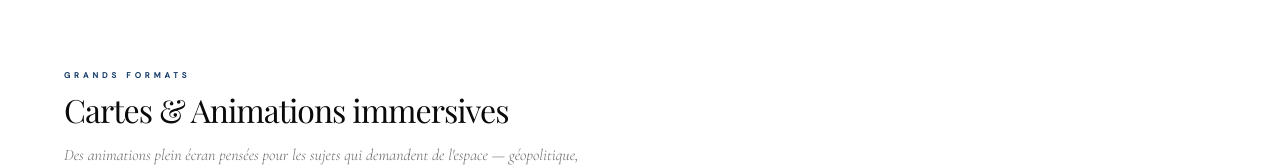
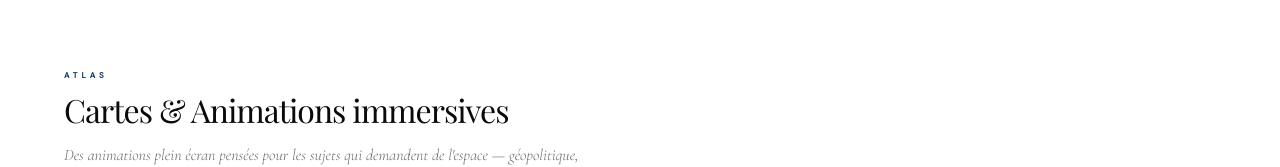
Before and after one commit to SteveMrld/Prisme, a Next.js app: page /visuels in a window 1280 px wide. Shown: the part 413-580 px from the top of the page. Built offline with nearby package versions, Linux system fonts and the light colour scheme; no server answers; a web font is replaced by a local one.

Commit message:
Renommage : Visuels → Atlas partout

```diff
--- a/app/[category]/page.tsx
+++ b/app/[category]/page.tsx
@@ -70,8 +70,8 @@ const CATEGORIES: Record<string, {
     cssVar: 'var(--portrait)',
   },
   visuels: {
-    label: 'Visuels',
-    labelLong: 'Visuels & Concepts',
+    label: 'Atlas',
+    labelLong: 'Atlas',
     description: 'Infographies, animations, concepts. Les idées qui se comprennent mieux en les voyant.',
     color: '#1A1A3E',
     cssVar: 'var(--concept)',
--- a/app/abonnement/AbonnementClient.tsx
+++ b/app/abonnement/AbonnementClient.tsx
@@ -11,7 +11,7 @@ const features = [
   'Signal quotidien — l\'actualité qui compte',
   'Archives complètes depuis le lancement',
   'Grand Entretien en avant-première',
-  'Visuels et infographies interactives',
+  'Atlas · Cartes & visualisations interactives',
   'Sans publicité, sans traceur tiers',
 ]
 
--- a/app/apropos/page.tsx
+++ b/app/apropos/page.tsx
@@ -65,7 +65,7 @@ export default function AProposPage() {
               { label: 'Grands formats', desc: 'Des analyses de fond de 10 à 20 minutes. Géopolitique, économie, technologie, environnement. Sourcées, structurées, sans jargon inutile.' },
               { label: 'Signal', desc: 'L\'actualité qui compte, sans bruit. Les faits bruts, contextualisés en trois phrases.' },
               { label: 'Portraits', desc: 'Des trajectoires singulières. Des femmes et des hommes dont les vies éclairent leur époque mieux que n\'importe quelle synthèse abstraite.' },
-              { label: 'Visuels', desc: 'Infographies, animations, visualisations interactives. Les idées qui se comprennent mieux quand on les voit.' },
+              { label: 'Atlas', desc: 'Cartes, animations, visualisations interactives. Les idées qui se comprennent mieux quand on les voit.' },
             ].map(c => (
               <div key={c.label} className={styles.card}>
                 <div className={styles.cardLabel}>{c.label}</div>
--- a/app/visuels/page.tsx
+++ b/app/visuels/page.tsx
@@ -37,7 +37,7 @@ export default function VisuelsPage() {
         {/* ═══ GRANDS FORMATS ═══ */}
         <section className={styles.section}>
           <div className={styles.sectionHead}>
-            <div className={styles.sectionTag} style={{color:'var(--geo)'}}>Grands formats</div>
+            <div className={styles.sectionTag} style={{color:'var(--geo)'}}>Atlas</div>
             <h2 className={styles.sectionTitle}>Cartes &amp; Animations immersives</h2>
             <p className={styles.sectionDesc}>Des animations plein écran pensées pour les sujets qui demandent de l'espace — géopolitique, géographie, data.</p>
           </div>
--- a/components/Header.tsx
+++ b/components/Header.tsx
@@ -26,7 +26,7 @@ const formats = [
   { label: 'Recoupement', href: '/recoupement', desc: 'Vérification par IA' },
   { label: 'Changer le monde', href: '/solutions', desc: '157 solutions ChangeNow 2026' },
   { label: 'Rétrospective', href: '/retrospective', desc: "Les ruptures de 2025" },
-  { label: 'Grands Formats', href: '/visuels', desc: 'Visualisations interactives' },
+  { label: 'Atlas', href: '/visuels', desc: 'Cartes & visualisations' },
 ]
 
 const navItems = [
@@ -40,7 +40,7 @@ const navItems = [
   { label: 'Culture', href: '/culture', className: 'culture' },
   { label: 'Portraits', href: '/portraits', className: 'portrait' },
   { label: 'Indicateurs', href: '/indicateurs', className: 'eco' },
-  { label: 'Visuels', href: '/visuels', className: 'concept' },
+  { label: 'Atlas', href: '/visuels', className: 'concept' },
   { label: 'Rétrospective', href: '/retrospective', className: 'concept' },
   { label: 'Solutions', href: '/solutions', className: 'env' },
 ]
@@ -258,7 +258,7 @@ export default function Header({ activeNav }: { activeNav?: string }) {
             <Link href="/entretien/diarra" className={styles.mobilePanelLink} onClick={() => setMobilePanelOpen(false)}>Grand Entretien</Link>
             <Link href="/solutions" className={styles.mobilePanelLink} onClick={() => setMobilePanelOpen(false)}>Changer le monde</Link>
             <Link href="/retrospective" className={styles.mobilePanelLink} onClick={() => setMobilePanelOpen(false)}>Rétrospective</Link>
-            <Link href="/visuels" className={styles.mobilePanelLink} onClick={() => setMobilePanelOpen(false)}>Grands Formats</Link>
+            <Link href="/visuels" className={styles.mobilePanelLink} onClick={() => setMobilePanelOpen(false)}>Atlas</Link>
             <div className={styles.mobilePanelSection}>À propos</div>
             <Link href="/apropos" className={styles.mobilePanelLink} onClick={() => setMobilePanelOpen(false)}>À propos</Link>
             <Link href="/contributeurs" className={styles.mobilePanelLink} onClick={() => setMobilePanelOpen(false)}>Contributeurs</Link>
```
